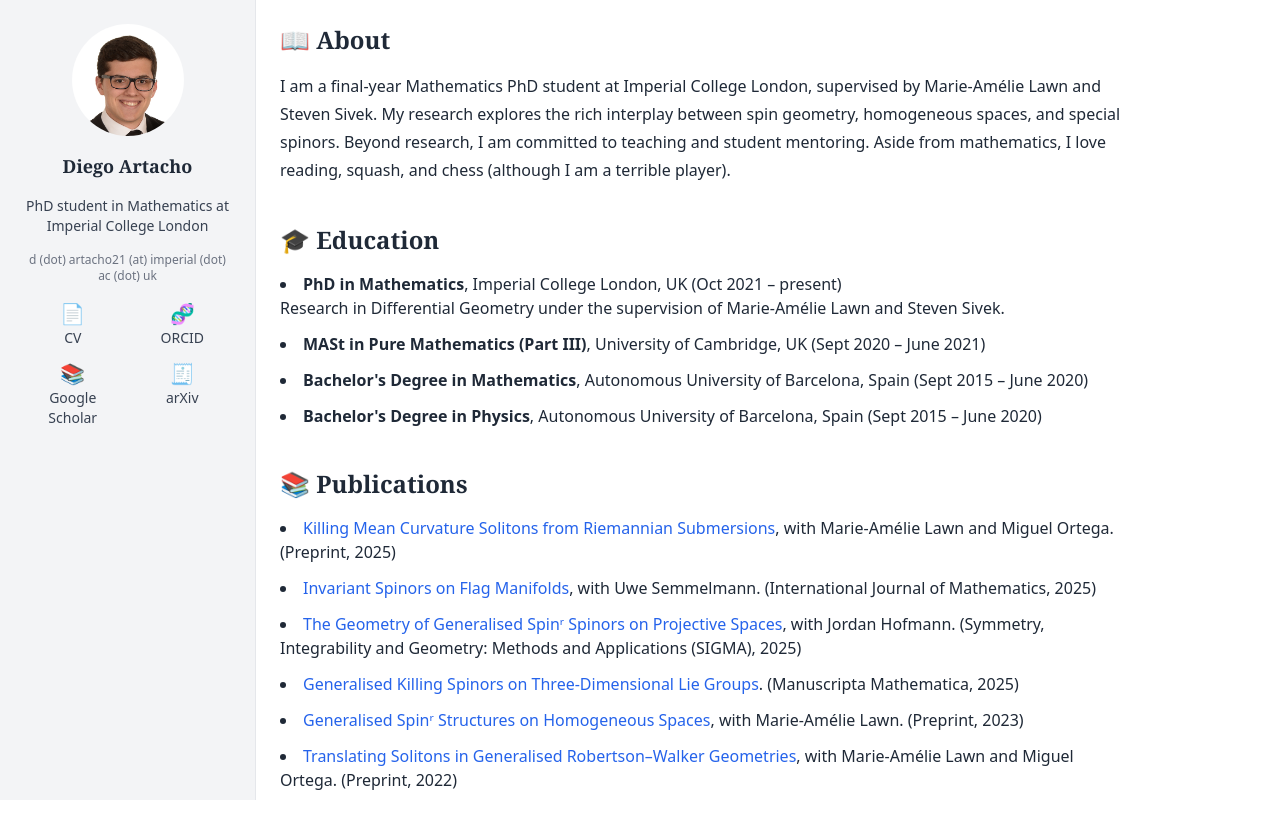
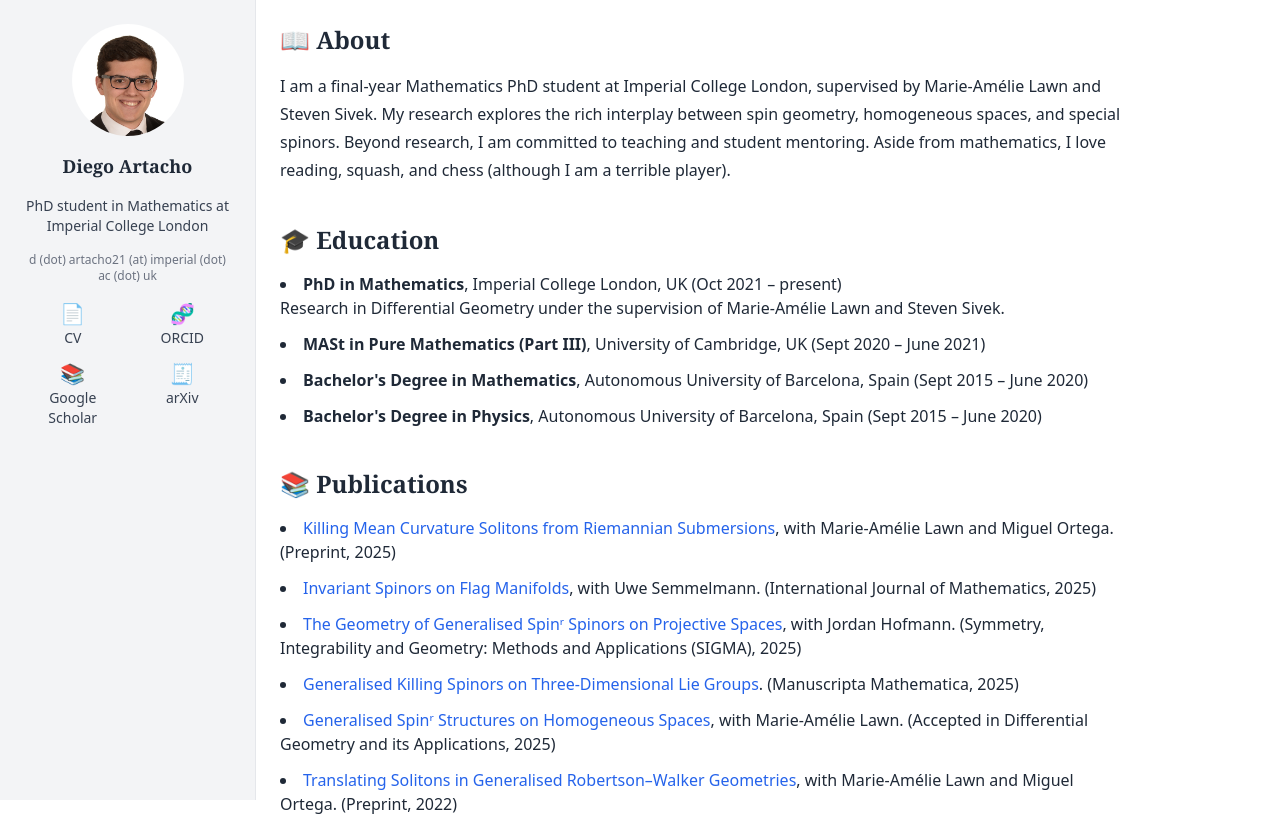
Before and after one commit to diegoartacho/diegoartacho, a Next.js app: page / in a window 1280 px wide. Shown: the top 816 px of the page. Built offline with nearby package versions, Linux system fonts and the light colour scheme.

Commit message:
paper accepted in DGA, updated cv

```diff
--- a/app/page.jsx
+++ b/app/page.jsx
@@ -36,7 +36,7 @@ export default function Home() {
           <li><a href="https://www.worldscientific.com/doi/10.1142/S0129167X25500120" className="text-blue-600 hover:underline">Invariant Spinors on Flag Manifolds</a>, with Uwe Semmelmann. (International Journal of Mathematics, 2025)</li>
           <li><a href="https://doi.org/10.3842/SIGMA.2025.017" className="text-blue-600 hover:underline">The Geometry of Generalised Spinʳ Spinors on Projective Spaces</a>, with Jordan Hofmann. (Symmetry, Integrability and Geometry: Methods and Applications (SIGMA), 2025)</li>
           <li><a href="https://doi.org/10.1007/s00229-025-01617-y" className="text-blue-600 hover:underline">Generalised Killing Spinors on Three-Dimensional Lie Groups</a>. (Manuscripta Mathematica, 2025)</li>
-          <li><a href="https://arxiv.org/abs/2303.05433" className="text-blue-600 hover:underline">Generalised Spinʳ Structures on Homogeneous Spaces</a>, with Marie-Amélie Lawn. (Preprint, 2023)</li>
+          <li><a href="https://arxiv.org/abs/2303.05433" className="text-blue-600 hover:underline">Generalised Spinʳ Structures on Homogeneous Spaces</a>, with Marie-Amélie Lawn. (Accepted in Differential Geometry and its Applications, 2025)</li>
           <li><a href="https://arxiv.org/abs/2211.14529" className="text-blue-600 hover:underline">Translating Solitons in Generalised Robertson–Walker Geometries</a>, with Marie-Amélie Lawn and Miguel Ortega. (Preprint, 2022)</li>
         </ul>
       </section>
```
Also changed, not shown: 1 other file (tests, documents, lock files or other folders).
